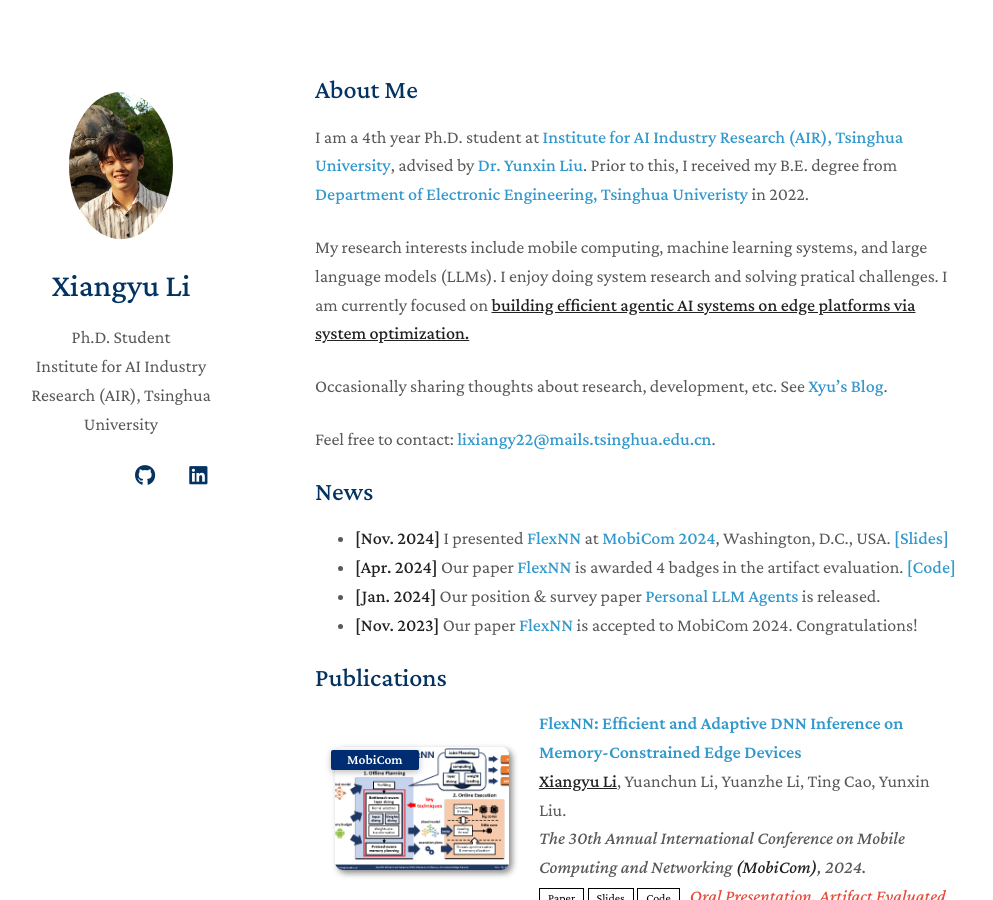
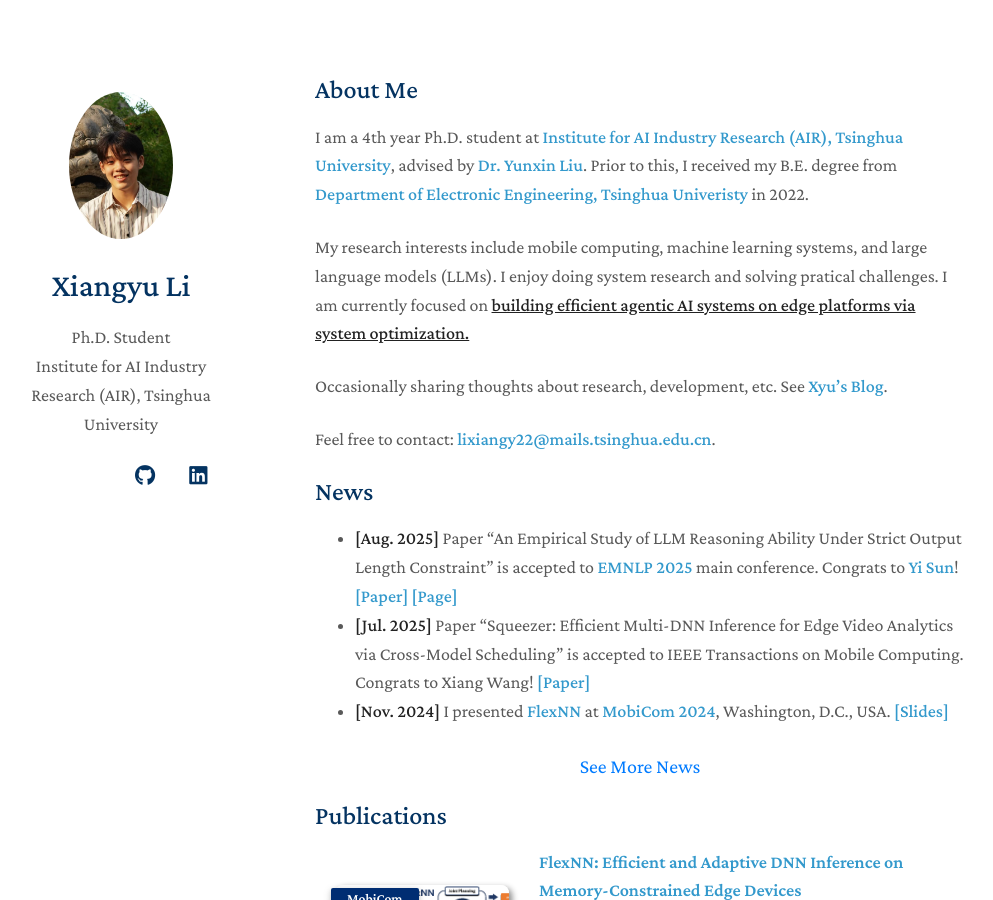
Before and after one commit to xxxxyu/academic, a Jekyll site: the page built from index.md, in a window 1280 px wide and 900 px high. Shown: the whole window, without its empty margins (155-1148 px from the left). Built offline with Jekyll 4.4.1, drawn with Linux system fonts in a browser that asks for light colours; a style sheet for code colours, icons or effects is not loaded.

Commit message:
Update News

```diff
--- a/_includes/publications.md
+++ b/_includes/publications.md
@@ -105,8 +105,8 @@
 
 <!-- Button to adjust showed publications -->
 
-<div style="text-align: center; margin-top: 20px;">
-  <span id="toggle-publications" style="font-size:18px; color: #007bff; cursor: pointer; text-decoration: none;">
+<div style="text-align: center; margin: -30px 0px 20px;">
+  <span id="toggle-publications" style="font-size:20px; color: #007bff; cursor: pointer; text-decoration: none;">
     See More Publications
   </span>
 </div>
--- a/index.md
+++ b/index.md
@@ -19,10 +19,51 @@
 
 ## News
 
-- **[Nov. 2024]** I presented **[FlexNN](https://github.com/xxxxyu/FlexNN)** at **[MobiCom 2024](https://www.sigmobile.org/mobicom/2024/)**, Washington, D.C., USA. **[[Slides]](https://github.com/xxxxyu/FlexNN/blob/main/assets/FlexNN-MobiCom.pdf)**
-- **[Apr. 2024]** Our paper **[FlexNN](https://dl.acm.org/doi/pdf/10.1145/3636534.3649391)** is awarded 4 badges in the artifact evaluation. **[[Code]](https://github.com/xxxxyu/FlexNN)**
-- **[Jan. 2024]** Our position & survey paper **[Personal LLM Agents](https://arxiv.org/abs/2401.05459)** is released.
-- **[Nov. 2023]** Our paper **[FlexNN](https://dl.acm.org/doi/pdf/10.1145/3636534.3649391)** is accepted to MobiCom 2024. Congratulations!
+<div id="news-list" markdown="1">
+- **[Aug. 2025]** Paper "An Empirical Study of LLM Reasoning Ability Under Strict Output Length Constraint" is accepted to **[EMNLP 2025](https://2025.emnlp.org)** main conference. Congrats to **[Yi Sun](https://scholar.google.com/citations?user=8YHqdcMAAAAJ)**! **[[Paper]](https://arxiv.org/pdf/2504.14350v3)** **[[Page]](https://time-is-up.github.io)**
+- **[Jul. 2025]** Paper "Squeezer: Efficient Multi-DNN Inference for Edge Video Analytics via Cross-Model Scheduling" is accepted to IEEE Transactions on Mobile Computing. Congrats to Xiang Wang! **[[Paper]](https://ieeexplore.ieee.org/document/11096018)**
+- **[Nov. 2024]** I presented **[FlexNN](https://dl.acm.org/doi/pdf/10.1145/3636534.3649391)** at **[MobiCom 2024](https://www.sigmobile.org/mobicom/2024/)**, Washington, D.C., USA. **[[Slides]](https://github.com/xxxxyu/FlexNN/blob/main/assets/FlexNN-MobiCom.pdf)**
+</div>
+<div id="more-news" style="display: none;" markdown="1">
+- **[Apr. 2024]** **[FlexNN](https://dl.acm.org/doi/pdf/10.1145/3636534.3649391)** is awarded 4 badges in the artifact evaluation. **[[Code]](https://github.com/xxxxyu/FlexNN)**
+- **[Jan. 2024]** Our position & survey paper "Personal LLM Agents: Insights and Survey about the Capability, Efficiency and Security" is released. **[[Paper]](https://arxiv.org/abs/2401.05459)** **[[Page]](https://github.com/MobileLLM/Personal_LLM_Agents_Survey)**
+- **[Nov. 2023]** Our paper "FlexNN: Efficient and Adaptive DNN Inference on Memory-Constrained Edge Devices" is accepted to **[MobiCom 2024](https://www.sigmobile.org/mobicom/2024/)**. Thanks to all coauthors!
+</div>
+
+<div style="text-align: center; margin: 0px 0px 20px;">
+  <span id="news-toggle-btn" style="font-size:20px; color: #007bff; cursor: pointer; text-decoration: none;">
+    See More News
+  </span>
+</div>
+
+<script>
+document.addEventListener('DOMContentLoaded', function() {
+  const toggleBtn = document.getElementById('news-toggle-btn');
+  const moreNews = document.getElementById('more-news');
+  let isExpanded = false;
+
+  // Add hover effects
+  toggleBtn.addEventListener('mouseenter', function() {
+    toggleBtn.style.textDecoration = 'underline';
+  });
+
+  toggleBtn.addEventListener('mouseleave', function() {
+    toggleBtn.style.textDecoration = 'none';
+  });
+
+  toggleBtn.addEventListener('click', function() {
+    if (isExpanded) {
+      moreNews.style.display = 'none';
+      toggleBtn.textContent = 'See More News';
+      isExpanded = false;
+    } else {
+      moreNews.style.display = 'block';
+      toggleBtn.textContent = 'See Less News';
+      isExpanded = true;
+    }
+  });
+});
+</script>
 
 {% include_relative _includes/publications.md %}
 
```
